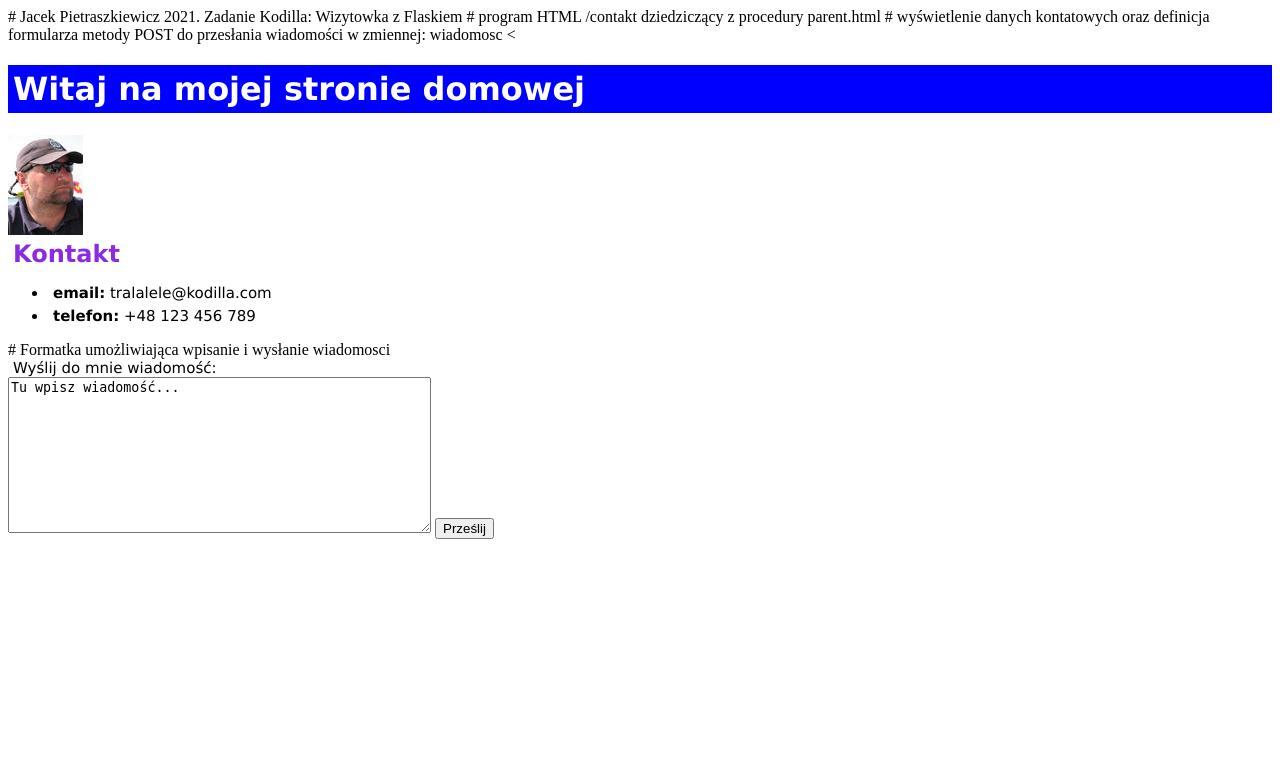
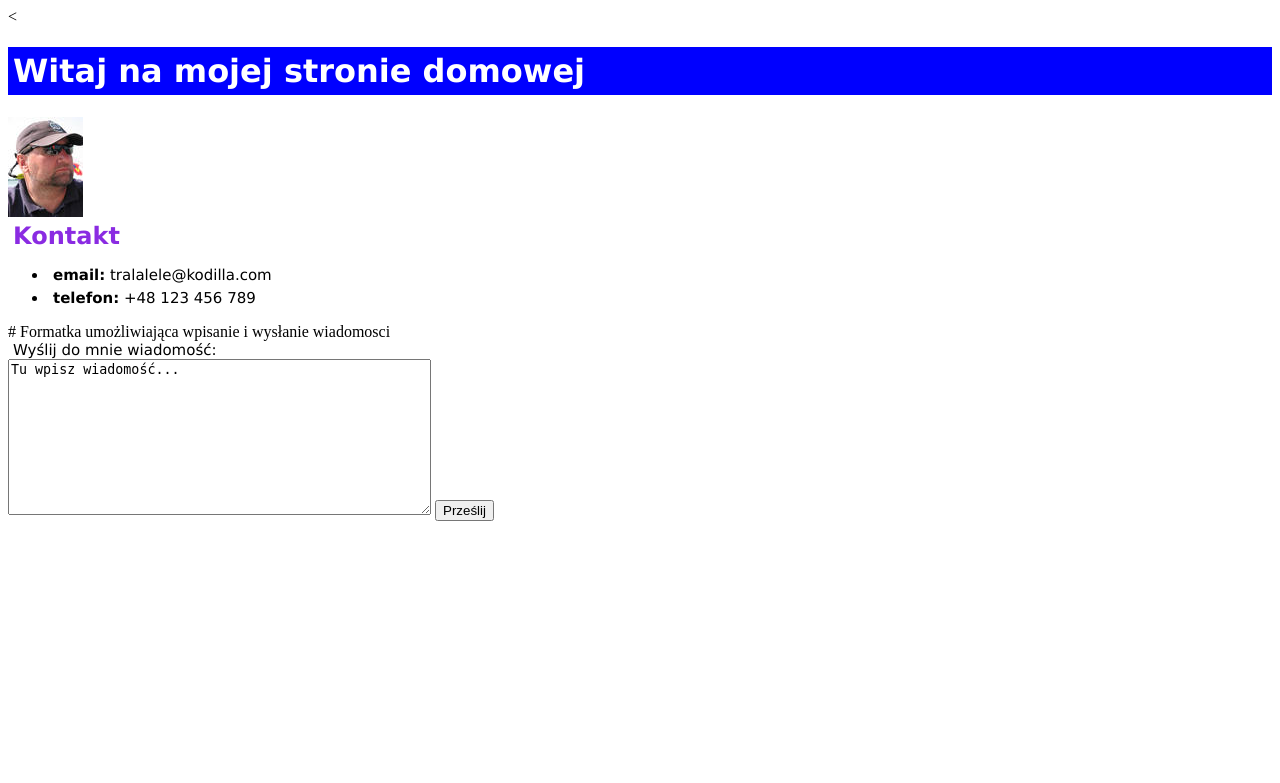
Before and after one commit to JacekPietraszkiewicz/WizytowkaZFlaskiem, a Flask app: page /contakt in a window 1280 px wide. Shown: the top 783 px of the page. Run offline with Flask 2, Linux system fonts and the light colour scheme.

Commit message:
Update kontakt.html

```diff
--- a/templates/kontakt.html
+++ b/templates/kontakt.html
@@ -1,6 +1,6 @@
-# Jacek Pietraszkiewicz 2021. Zadanie Kodilla: Wizytowka z Flaskiem
-# program HTML /contakt dziedziczący z procedury parent.html
-# wyświetlenie danych kontatowych oraz definicja formularza metody POST do przesłania wiadomości w zmiennej: wiadomosc
+<!-- Jacek Pietraszkiewicz 2021. Zadanie Kodilla: Wizytowka z Flaskiem-->
+<!-- program HTML /contakt dziedziczący z procedury parent.html-->
+<!-- wyświetlenie danych kontatowych oraz definicja formularza metody POST do przesłania wiadomości w zmiennej: wiadomosc-->
 
 <{% extends "parent.html" %}
 {% block content %}
```
